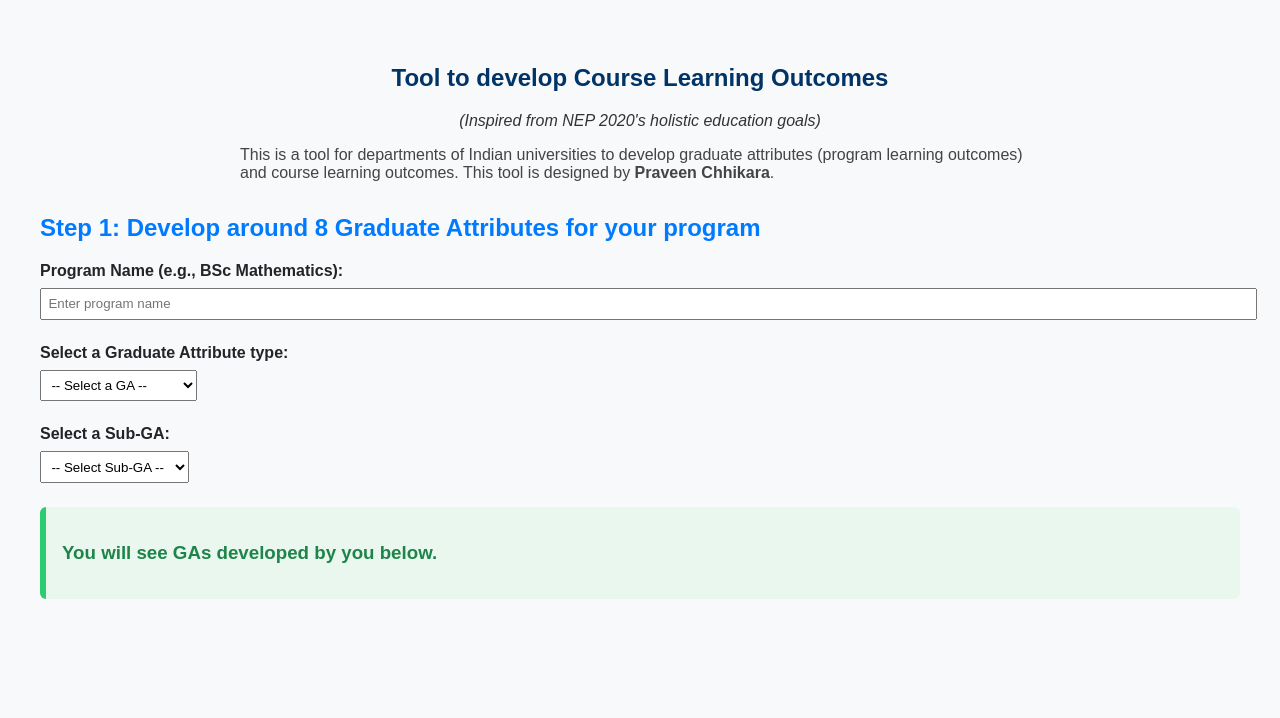
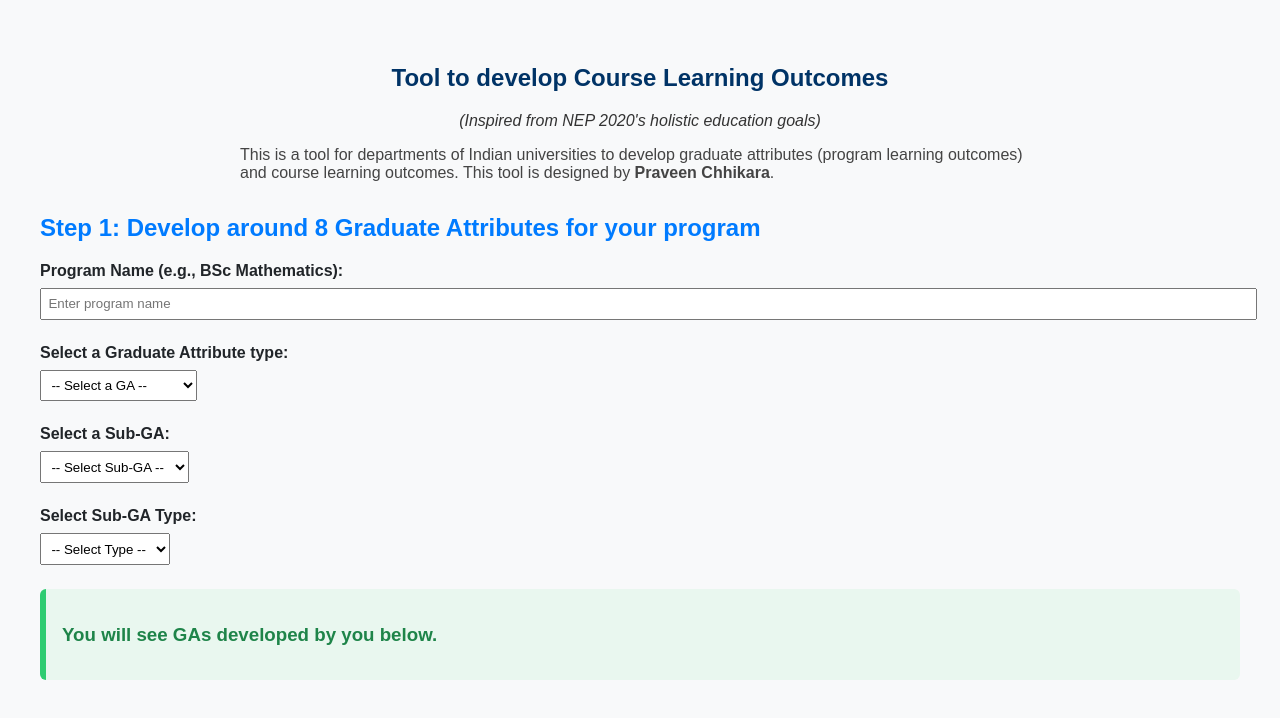
Before and after one commit to PChhikara/nhqef-accordion-site, a plain HTML site: page index.html in a window 1280 px wide. Drawn offline with Linux system fonts and the light colour scheme.

Commit message:
Update index.html

```diff
--- a/index.html
+++ b/index.html
@@ -95,6 +95,10 @@
 <label for="gaSelect">Select a Sub-GA:</label>
 <select id="gaSelect">
 <option value="">-- Select Sub-GA --</option>
+</select>
+<label for="subGAType">Select Sub-GA Type:</label>
+<select id="subGAType">
+  <option value="">-- Select Type --</option>
 </select>
 <p id="exampleDisplay" style="font-style: italic; color: #6c757d;"></p><div id="sentenceStructure" style="margin-top: 1rem;"></div>
 <div id="gaButtons" style="display:none">
```
